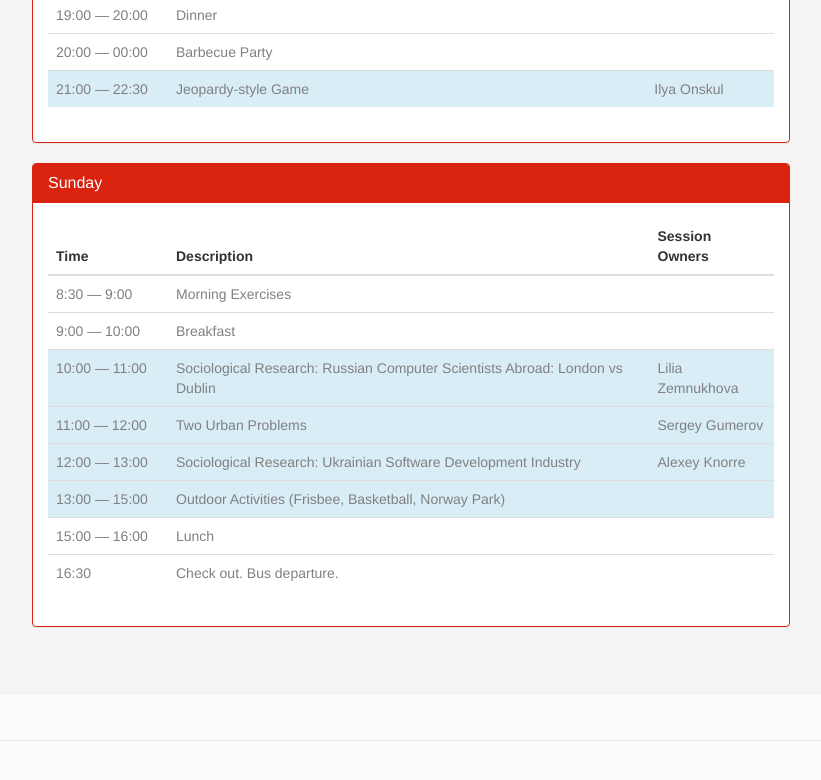
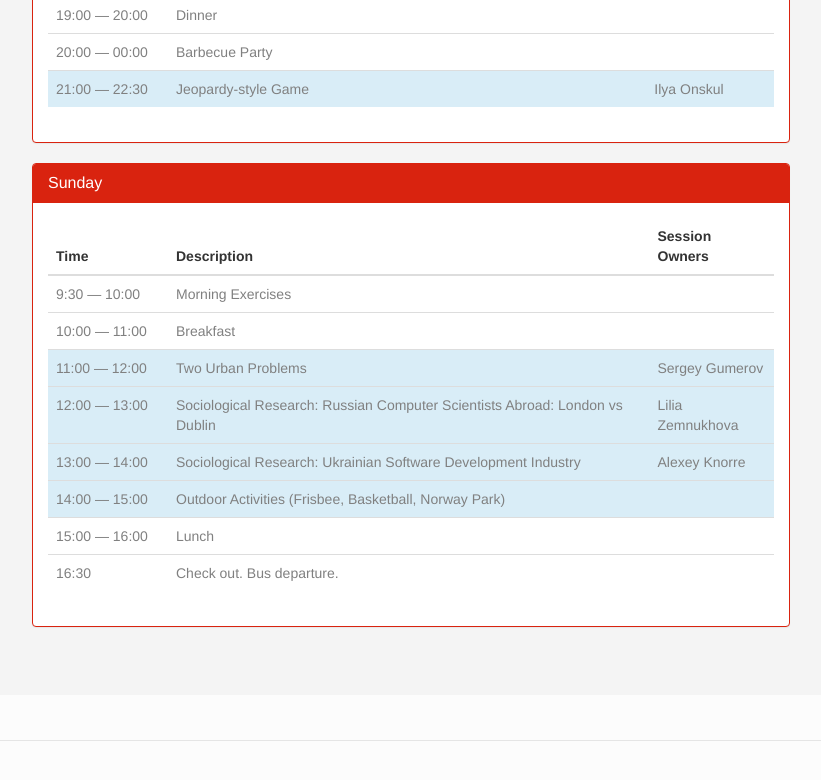
Before and after one commit to katriyna/katriyna.github.io, a plain HTML site: page program.html in a window 1280 px wide. Shown: the part 1498-2278 px from the top of the page, without its empty margins (83-904 px from the left). Drawn offline with nearby package versions, Linux system fonts and the light colour scheme; a script that the page names is missing.

Commit message:
correct time for breakfast

```diff
--- a/program.html
+++ b/program.html
@@ -318,19 +318,14 @@
             </thead>
             <tbody>
             <tr>
-                <td>8:30 &mdash; 9:00</td>
+                <td>9:30 &mdash; 10:00</td>
                 <td>Morning Exercises</td>
                 <td>&nbsp;</td>
             </tr>
             <tr>
-                <td>9:00 &mdash; 10:00</td>
+                <td>10:00 &mdash; 11:00</td>
                 <td>Breakfast</td>
                 <td>&nbsp;</td>
-            </tr>
-            <tr class="info">
-                <td>10:00 &mdash; 11:00</td>
-                <td>Sociological Research: Russian Computer Scientists Abroad: London vs Dublin</td>
-                <td>Lilia Zemnukhova</td>
             </tr>
             <tr class="info">
                 <td>11:00 &mdash; 12:00</td>
@@ -340,11 +335,17 @@
 
             <tr class="info">
                 <td>12:00 &mdash; 13:00</td>
+                <td>Sociological Research: Russian Computer Scientists Abroad: London vs Dublin</td>
+                <td>Lilia Zemnukhova</td>
+            </tr>
+
+            <tr class="info">
+                <td>13:00 &mdash; 14:00</td>
                 <td>Sociological Research: Ukrainian Software Development Industry</td>
                 <td>Alexey Knorre</td>
             </tr>
             <tr class="info">
-                <td>13:00 &mdash; 15:00</td>
+                <td>14:00 &mdash; 15:00</td>
                 <td>Outdoor Activities (Frisbee, Basketball, Norway Park)</td>
                 <td>&nbsp;</td>
             </tr>
```
